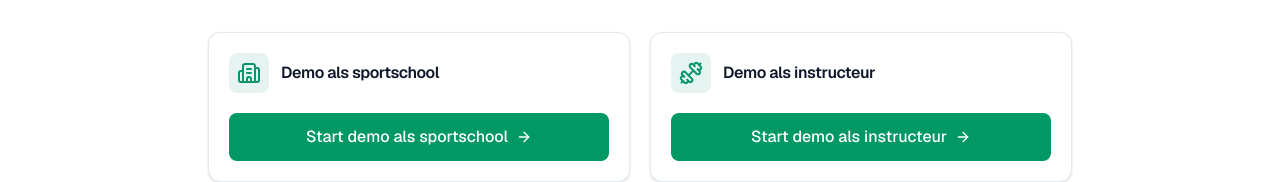
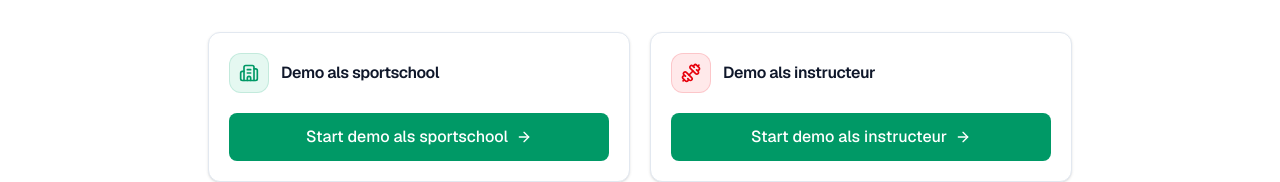
Before and after one commit to maxcrijnen-alt/sportmatch-zzp, a Next.js app: page /demo in a window 1280 px wide. Shown: the part 169-351 px from the top of the page. Built offline with nearby package versions, Linux system fonts and the light colour scheme.

Commit message:
brand: use role colors on demo

```diff
--- a/src/app/(public)/demo/page.tsx
+++ b/src/app/(public)/demo/page.tsx
@@ -1,5 +1,5 @@
 import type { Metadata } from "next";
-import { Building2, Dumbbell } from "lucide-react";
+import { RoleIcon } from "@/components/brand/role-icon";
 import { DemoStartButton } from "@/components/demo/demo-start-button";
 import { Card, CardContent, CardHeader, CardTitle } from "@/components/ui/card";
 import { startDemoAction } from "@/lib/demo/actions";
@@ -13,12 +13,10 @@ const demos = [
   {
     role: "organization",
     title: "Demo als sportschool",
-    icon: Building2,
   },
   {
     role: "instructor",
     title: "Demo als instructeur",
-    icon: Dumbbell,
   },
 ] as const;
 
@@ -53,15 +51,11 @@ export default async function DemoPage({
 
       <div className="mt-8 grid gap-5 md:grid-cols-2">
         {demos.map((demo) => {
-          const Icon = demo.icon;
-
           return (
             <Card className="h-full" key={demo.role}>
               <CardHeader>
                 <div className="flex items-center gap-3">
-                  <div className="rounded-md bg-primary/10 p-2 text-primary">
-                    <Icon className="h-6 w-6" />
-                  </div>
+                  <RoleIcon role={demo.role} />
                   <CardTitle>{demo.title}</CardTitle>
                 </div>
               </CardHeader>
```
